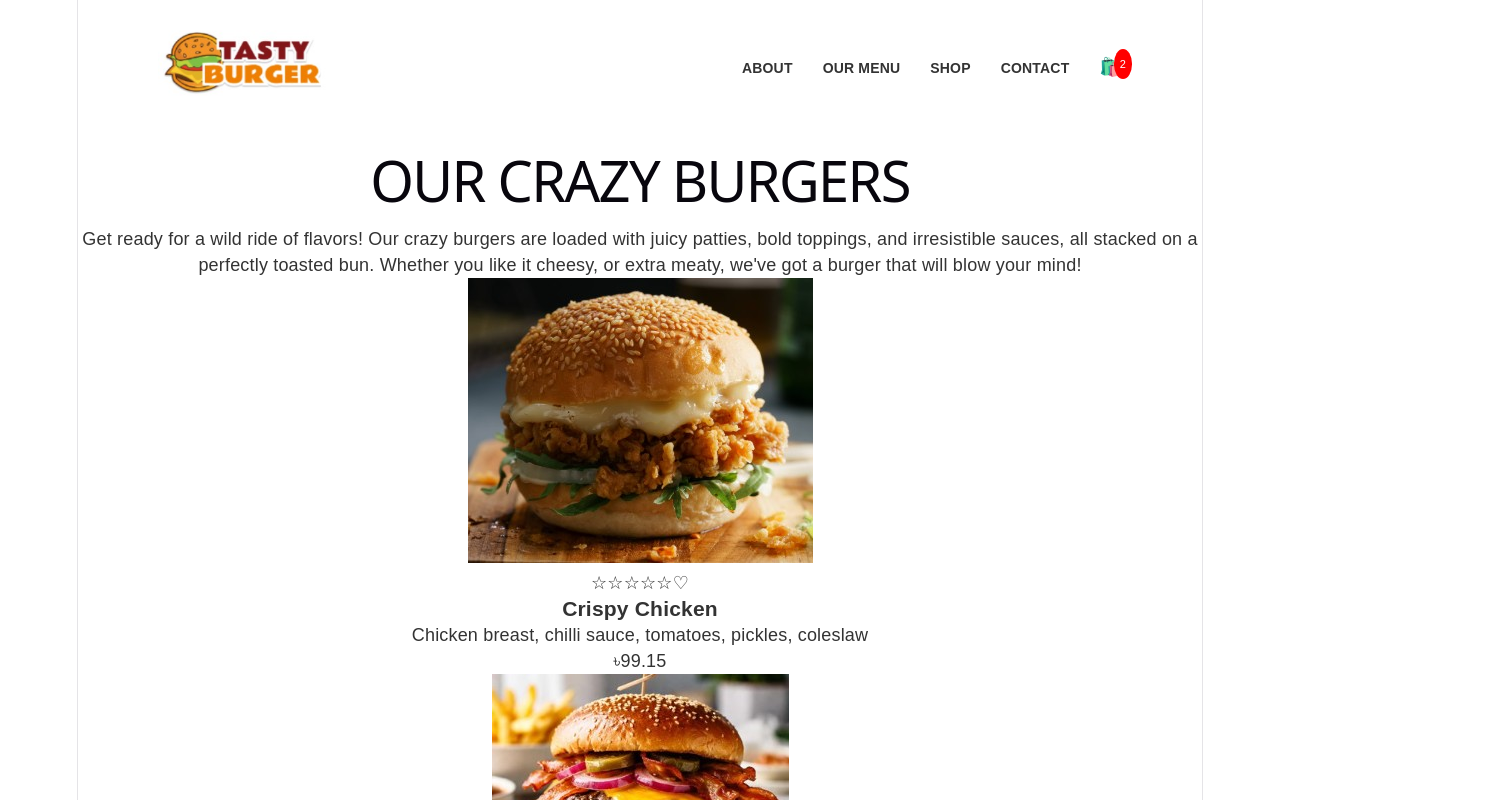
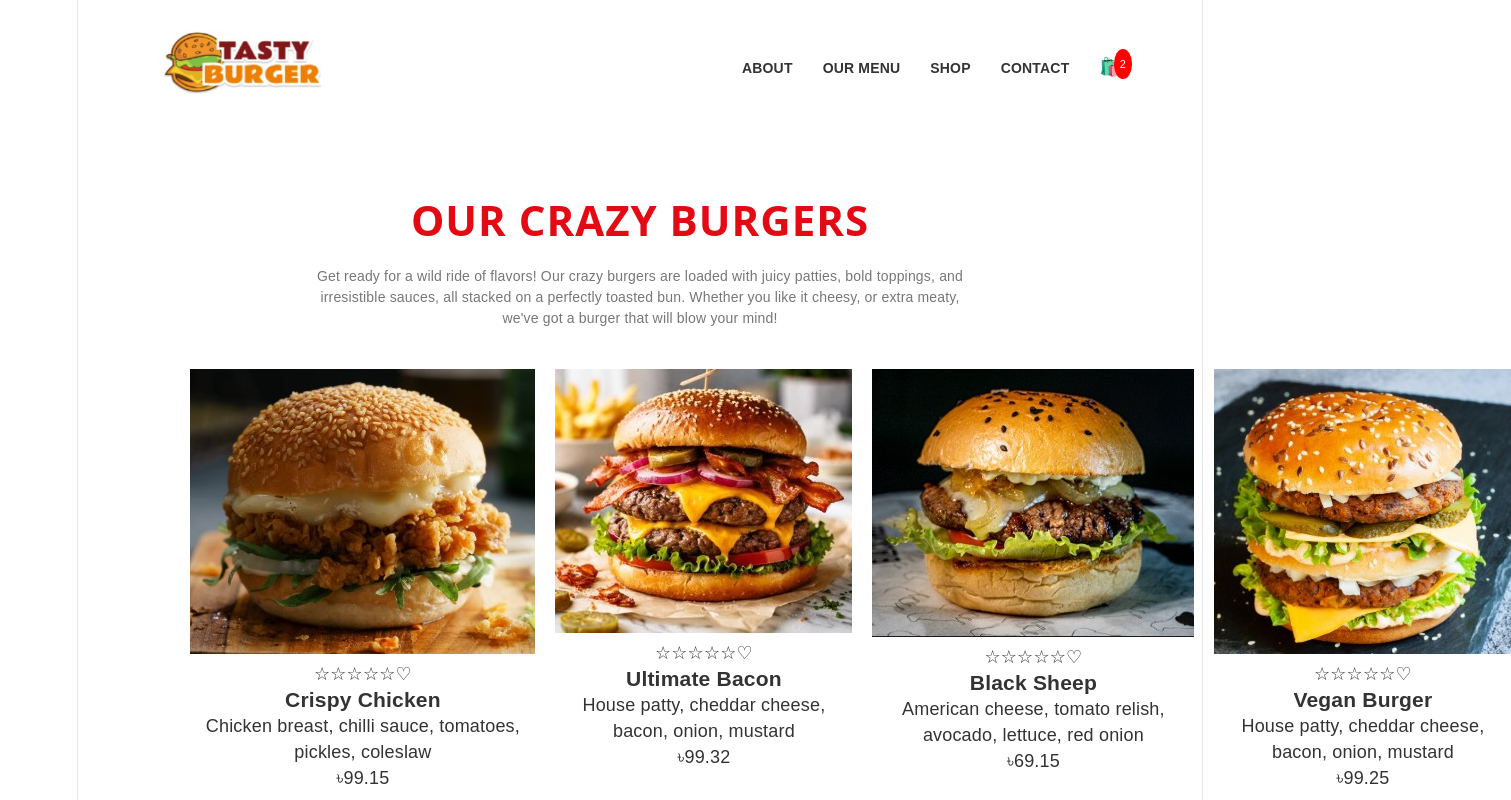
Before and after one commit to lasalamiatrisha/tasty-burger-shop, a React (Vite) app: page / in a window 1280 px wide. Shown: the top 800 px of the page, 1511 px wide, since content can reach past the window. Built offline with nearby package versions, Linux system fonts and the light colour scheme.

Commit message:
Add menu section and burger grid styles

```diff
--- a/src/App.css
+++ b/src/App.css
@@ -46,3 +46,28 @@ nav a {
   padding: 2px 6px;
   font-size: 11px;
 }
+.menu-section {
+  text-align: center;
+  padding: 40px 10%;
+}
+
+.main-title {
+  color: #e50914;
+  font-size: 42px;
+  font-weight: 900;
+  letter-spacing: 1px;
+}
+
+.subtitle {
+  color: #777;
+  max-width: 650px;
+  margin: 15px auto 40px;
+  font-size: 14px;
+  line-height: 1.5;
+}
+.burger-grid {
+  display: grid;
+  grid-template-columns: repeat(4, 1fr);
+  gap: 20px;
+  align-items: stretch;
+}
```
